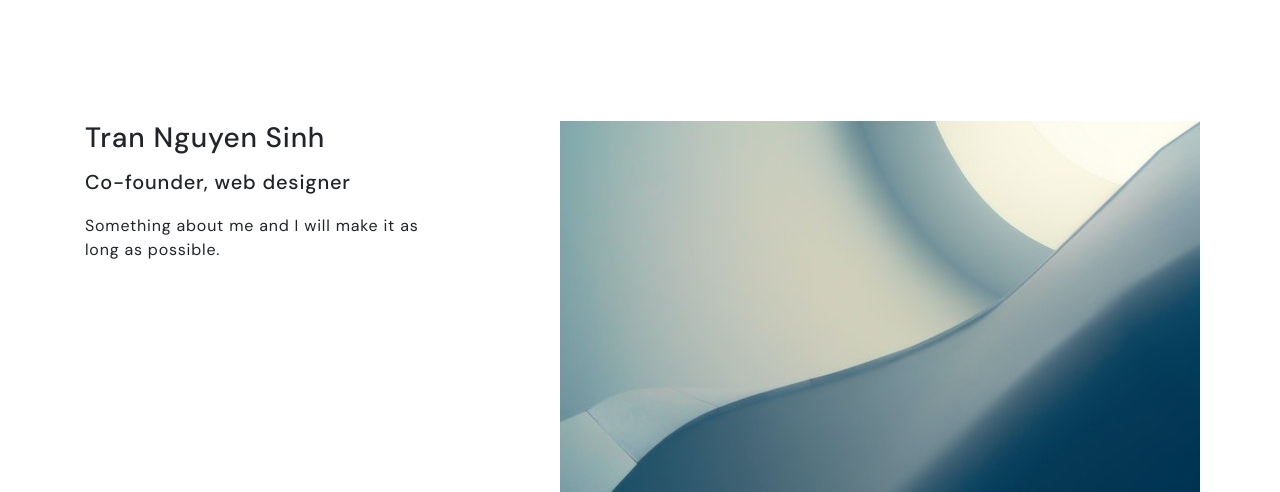
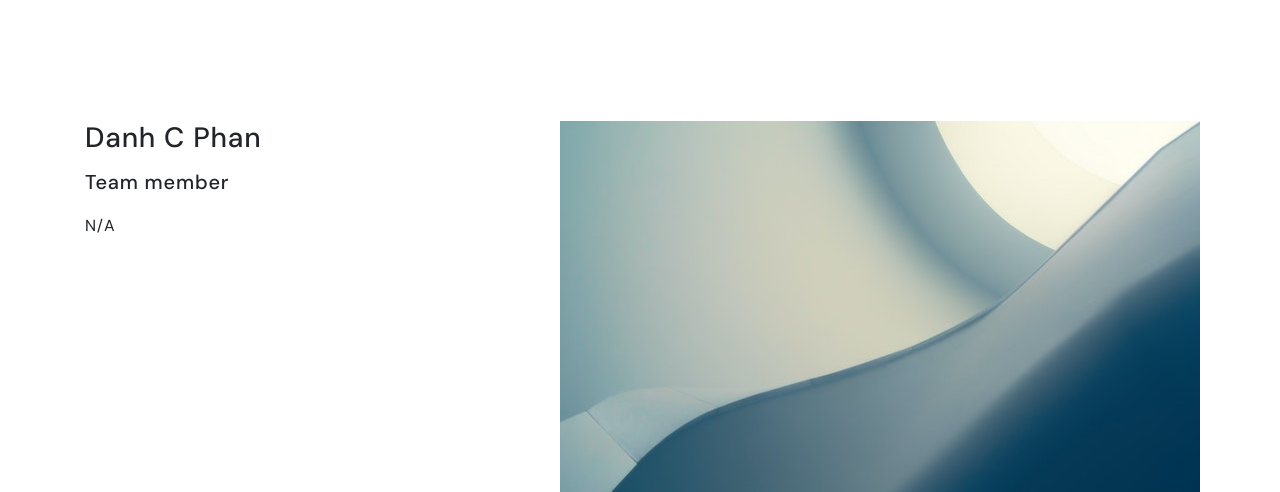
Before and after one commit to GalathonGame/website, a plain HTML site: page team.html in a window 1280 px wide. Shown: the part 3120-3612 px from the top of the page. Drawn offline with nearby package versions, Linux system fonts and the light colour scheme.

Commit message:
Update team.html

```diff
--- a/team.html
+++ b/team.html
@@ -176,11 +176,11 @@
 
                         <div class="col-md-4 col-sm-12 absolute">
                             <div class="text">
-                                <h3 class="member-h3">Tran Nguyen Sinh</h3>
-                                <h5 class="member-h5">Co-founder, web designer
+                                <h3 class="member-h3">Danh C Phan</h3>
+                                <h5 class="member-h5">Team member
                                 </h5>
                                 <p class="member-p">
-                                    Something about me and I will make it as long as possible.
+                                    N/A
                                 </p>
                             </div>
                             <div class="absolute">
```
